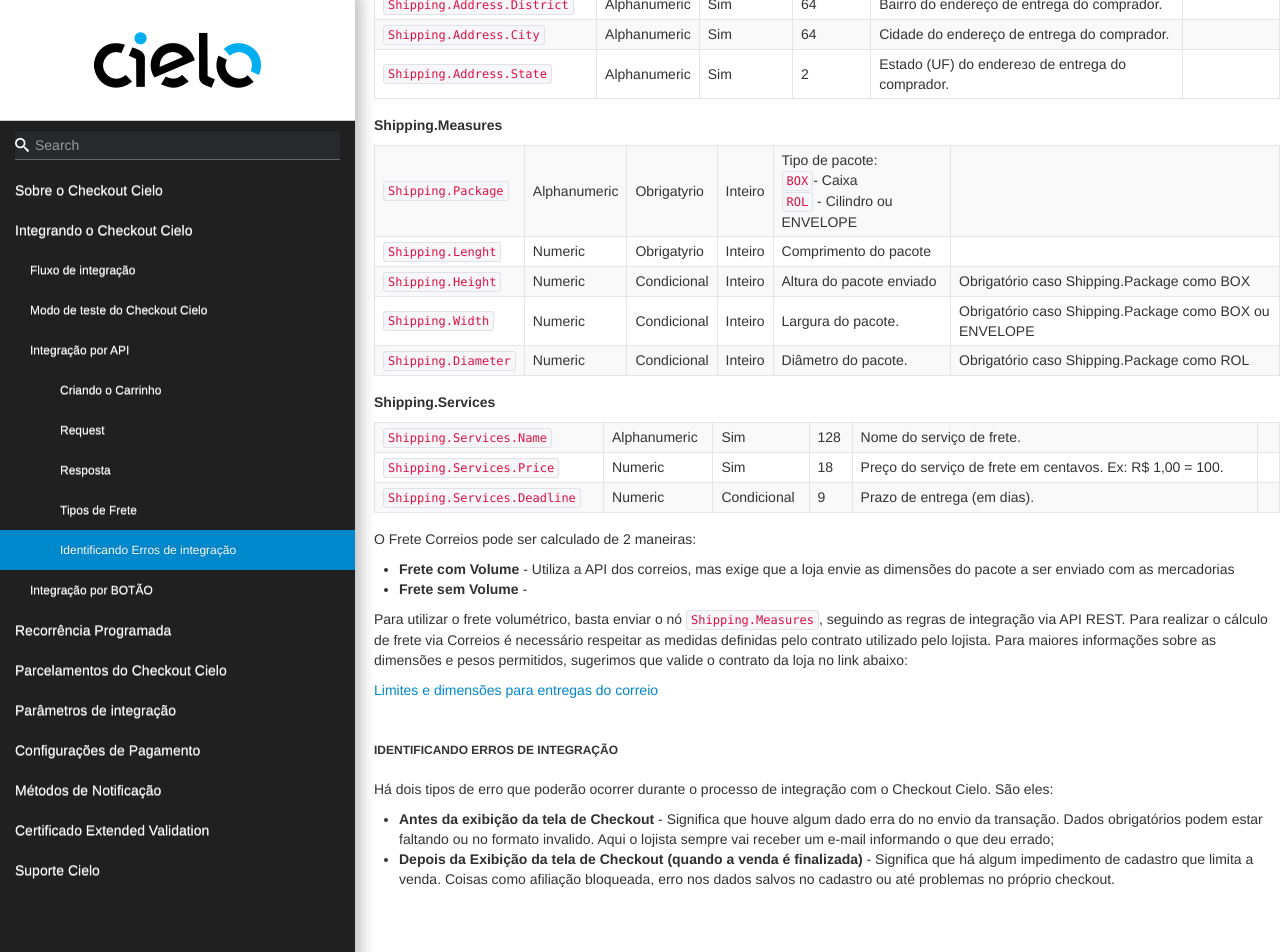
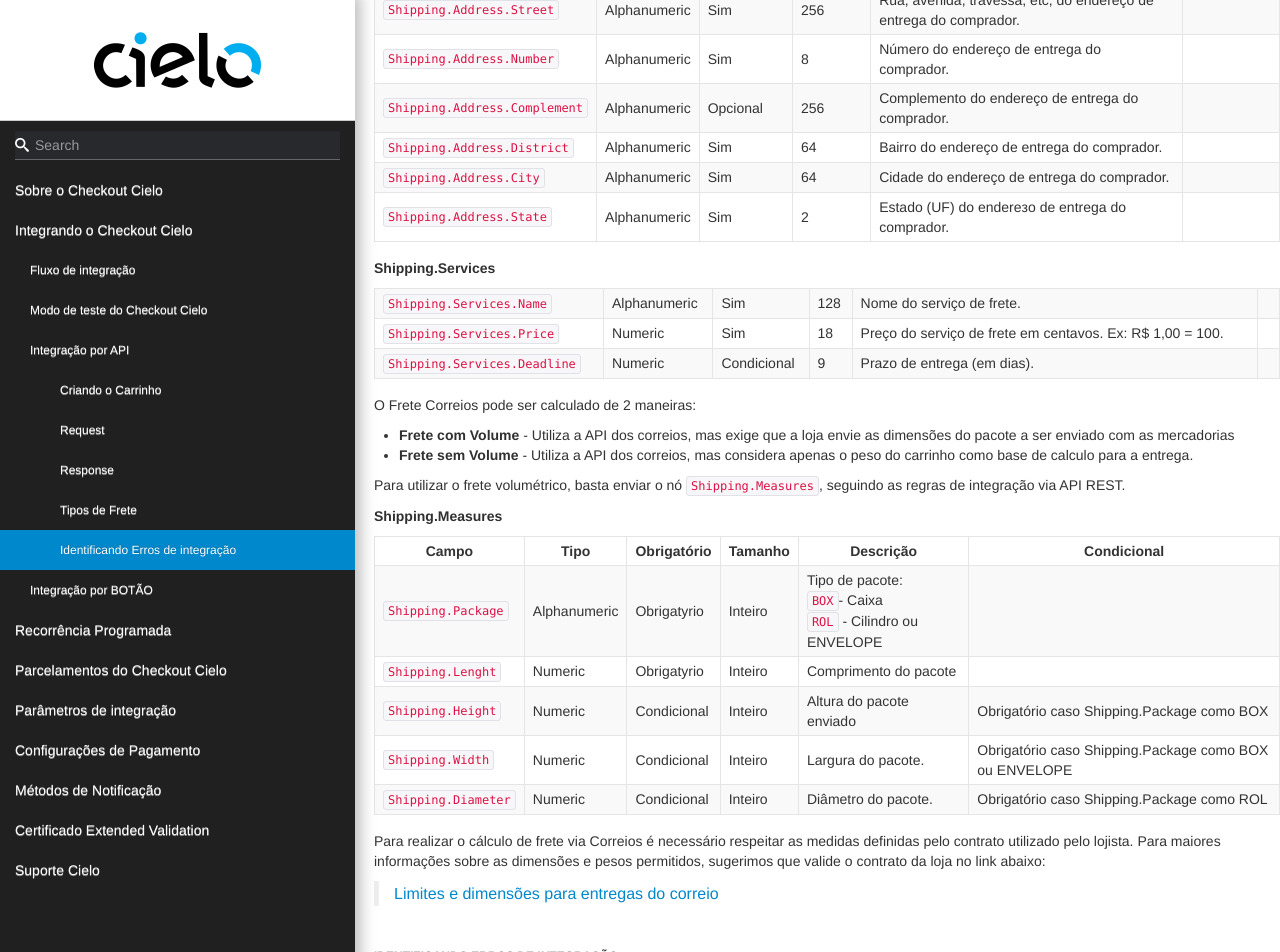
Before and after one commit to DeveloperCielo/Tutorial, a Jekyll site: the page built from _posts/2017-08-25-Checkout.md, in a window 1280 px wide and 1400 px high, scrolled down 15757 px. Shown: the top 952 px of the window. Built offline with Jekyll 4.4.1, drawn with Linux system fonts in a browser that asks for light colours; some web fonts are replaced; some of the changed text lies outside the part shown.

Commit message:
Updated '_posts/2017-08-25-Checkout.md' via CloudCannon

````diff
--- a/_posts/2017-08-25-Checkout.md
+++ b/_posts/2017-08-25-Checkout.md
@@ -449,8 +449,11 @@
 
 
 
-
-### Resposta
+### Response
+
+
+Existem apenas duas opções de resposta na integração da API: Sucesso / Erro
+
 
 **Sucesso** - Em caso de sucesso, o response será o conteudo do Request mais o Link que direciona a tela transacional
 
@@ -479,12 +482,11 @@
 ```
 
 
-
 | Campo     | Tipo   | Obrigatório | Tamanho | Descrição                   |
 |-----------|--------|-------------|---------|-----------------------------|
-| `Message` | String | Sim         | 1..254  | Mensagem descritiva do erro |
-
-
+| `Message` | String | Sim         | 254     | Mensagem descritiva do erro |
+
+> **Importante** - O Checkout Cielo não possui erros numerados, apenas uma mensagem genérica. Veja a sessão "Identificando erros de Integração" para maiores informações
 
 
 
@@ -514,6 +516,7 @@
 | `WithoutShipping`       | ![WithoutShipping](http://fit-chair.cloudvent.net/Tutorial/public/images/Checkout/WithoutShippingPickUp.PNG)       |
 | `Correios`              | ![Correios](http://fit-chair.cloudvent.net/Tutorial/public/images/Checkout/Correios.PNG)                           |
 
+> **OBS:** As opções para multiplos fretes na categoria `Correios` devem ser selecionadas dentro do Backoffice Cielo.
 
 Os nós que formam as informações de frete abaixo:
 
@@ -526,7 +529,6 @@
 | `Shipping.TargetZipCode`      | Numeric      | Opcional    | 8       | CEP do endereзo de entrega do comprador.                                                                     |                                                                 |
 
 **Shipping.Address** - Informações de endereço de entrega. **Não obrigatório no contrato da API, mas obrigatório na tela transacional**. Sugerimos que esses dados sejam enviados, se ja foram recolhidos dentro do ambiente da loja.
-
 
 | Campo                         | Tipo         | Obrigatório | Tamanho | Descrição                                                                                                    | Condicional                                                     |
 |-------------------------------|--------------|-------------|---------|--------------------------------------------------------------------------------------------------------------|-----------------------------------------------------------------|
@@ -537,36 +539,42 @@
 | `Shipping.Address.City`       | Alphanumeric | Sim         | 64      | Cidade do endereço de entrega do comprador.                                                                  |                                                                 |
 | `Shipping.Address.State`      | Alphanumeric | Sim         | 2       | Estado (UF) do endereзo de entrega do comprador.                                                             |                                                                 |
 
+**Shipping.Services**
+
+| `Shipping.Services.Name`      | Alphanumeric | Sim         | 128     | Nome do serviço de frete.                                                                                    |                                                                 |
+| `Shipping.Services.Price`     | Numeric      | Sim         | 18      | Preço do serviço de frete em centavos. Ex: R$ 1,00 = 100.                                                    |                                                                 |
+| `Shipping.Services.Deadline`  | Numeric      | Condicional | 9       | Prazo de entrega (em dias).                                                                                  |                                                                 |
+
+
+
+O Frete Correios pode ser calculado de 2 maneiras:
+
+* **Frete com Volume** - Utiliza a API dos correios, mas exige que a loja envie as dimensões do pacote a ser enviado com as mercadorias
+* **Frete sem Volume** - Utiliza a API dos correios, mas considera apenas o peso do carrinho como base de calculo para a entrega.
+
+Para utilizar o frete volumétrico, basta enviar o nó `Shipping.Measures`, seguindo as regras de integração via API REST.
+
 **Shipping.Measures**
 
+| Campo                         | Tipo         | Obrigatório | Tamanho | Descrição                                                                                                    | Condicional                                                     |
+|-------------------------------|--------------|-------------|---------|--------------------------------------------------------------------------------------------------------------|-----------------------------------------------------------------|
 | `Shipping.Package`            | Alphanumeric | Obrigatуrio | Inteiro | Tipo de pacote: <BR>`BOX`- Caixa <BR> `ROL` - Cilindro ou ENVELOPE                                           |                                                                 |
 | `Shipping.Lenght`             | Numeric      | Obrigatуrio | Inteiro | Comprimento do pacote                                                                                        |                                                                 |
 | `Shipping.Height`             | Numeric      | Condicional | Inteiro | Altura do pacote enviado                                                                                     | Obrigatório caso Shipping.Package como BOX                      |
 | `Shipping.Width`              | Numeric      | Condicional | Inteiro | Largura do pacote.                                                                                           | Obrigatório caso Shipping.Package como BOX ou ENVELOPE          |
 | `Shipping.Diameter`           | Numeric      | Condicional | Inteiro | Diâmetro do pacote.                                                                                          | Obrigatório caso Shipping.Package como ROL                      |
 
-**Shipping.Services**
-
-| `Shipping.Services.Name`      | Alphanumeric | Sim         | 128     | Nome do serviço de frete.                                                                                    |                                                                 |
-| `Shipping.Services.Price`     | Numeric      | Sim         | 18      | Preço do serviço de frete em centavos. Ex: R$ 1,00 = 100.                                                    |                                                                 |
-| `Shipping.Services.Deadline`  | Numeric      | Condicional | 9       | Prazo de entrega (em dias).                                                                                  |                                                                 |
-
-
-
-
-
-
-
-
-O Frete Correios pode ser calculado de 2 maneiras:
-
-* **Frete com Volume** - Utiliza a API dos correios, mas exige que a loja envie as dimensões do pacote a ser enviado com as mercadorias
-* **Frete sem Volume** -
-
-Para utilizar o frete volumétrico, basta enviar o nó `Shipping.Measures`, seguindo as regras de integração via API REST.
+
 Para realizar o cálculo de frete via Correios é necessário respeitar as medidas definidas pelo contrato utilizado pelo lojista. Para maiores informações sobre as dimensões e pesos permitidos, sugerimos que valide o contrato da loja no link abaixo:
 
-[Limites e dimensões para entregas do correio](http://www.correios.com.br/para-voce/precisa-de-ajuda/limites-de-dimensoes-e-de-peso)
+> [Limites e dimensões para entregas do correio](http://www.correios.com.br/para-voce/precisa-de-ajuda/limites-de-dimensoes-e-de-peso)
+
+
+
+
+
+
+
 
 
 
````
Also changed, not shown: other parts of _posts/2017-08-25-Checkout.md (+1 -1 lines).
